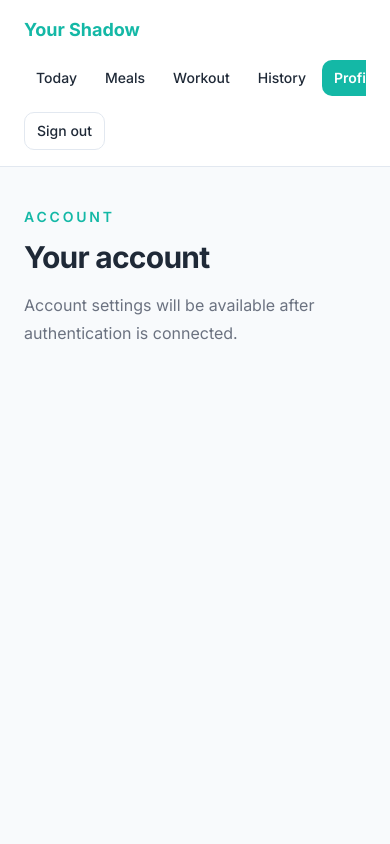
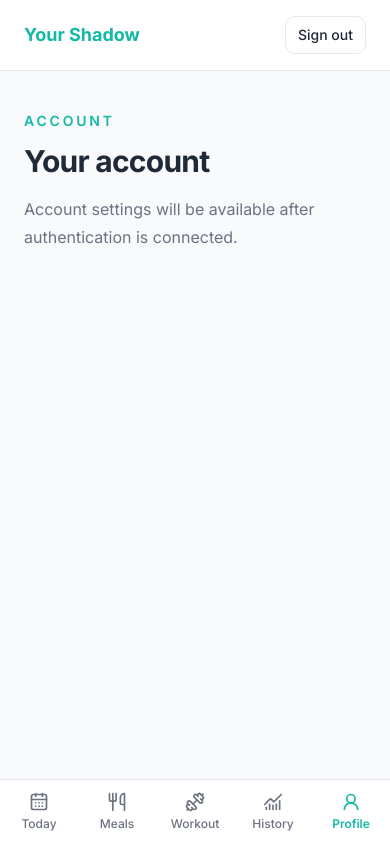
Before and after one commit to Austin7V/your-shadow, a Next.js app in the folder apps/web/: page /account in a window 390 px wide. Built offline with nearby package versions, Linux system fonts and the light colour scheme.

Commit message:
add: icons and fixed bottom nav for mobile and tablet layouts

```diff
--- a/apps/web/package.json
+++ b/apps/web/package.json
@@ -12,6 +12,7 @@
   },
   "dependencies": {
     "@your-shadow/contracts": "workspace:*",
+    "lucide-react": "^1.33.0",
     "next": "16.3.1",
     "react": "19.2.8",
     "react-dom": "19.2.8"
--- a/apps/web/src/app/(app)/layout.tsx
+++ b/apps/web/src/app/(app)/layout.tsx
@@ -31,7 +31,7 @@ export default function ApplicationLayout({
         </div>
       </header>
 
-      <main className="mx-auto w-full max-w-6xl px-6 py-10 sm:px-10 lg:px-16">
+      <main className="mx-auto w-full max-w-6xl px-6 py-10 pb-28 sm:px-10 lg:px-16 md:pb-10">
         {children}
       </main>
     </div>
--- a/apps/web/src/app/components/application-navigation.tsx
+++ b/apps/web/src/app/components/application-navigation.tsx
@@ -1,24 +1,36 @@
 "use client";
 
+import {
+  CalendarDays,
+  ChartNoAxesCombined,
+  Dumbbell,
+  type LucideIcon,
+  UserRound,
+  Utensils,
+} from "lucide-react";
 import Link from "next/link";
 import { usePathname } from "next/navigation";
 
-const navigationItems = [
-  { href: "/dashboard", label: "Today" },
-  { href: "/meals", label: "Meals" },
-  { href: "/workout", label: "Workout" },
-  { href: "/history", label: "History" },
-  { href: "/account", label: "Profile" },
+type NavigationItem = {
+  href: string;
+  label: string;
+  icon: LucideIcon;
+};
+
+const navigationItems: NavigationItem[] = [
+  { href: "/dashboard", label: "Today", icon: CalendarDays },
+  { href: "/meals", label: "Meals", icon: Utensils },
+  { href: "/workout", label: "Workout", icon: Dumbbell },
+  { href: "/history", label: "History", icon: ChartNoAxesCombined },
+  { href: "/account", label: "Profile", icon: UserRound },
 ];
 
 export function ApplicationNavigation() {
   const pathname = usePathname();
 
   return (
-    <nav
-      aria-label="Primary navigation"
-      className="flex w-full gap-1 overflow-x-auto md:w-auto"
-    >
+    <>
+      <nav aria-label="Primary navigation" className="hidden xl:flex xl:gap-1">
         {navigationItems.map((item) => {
           const isActive = pathname === item.href;
 
@@ -29,8 +41,8 @@ export function ApplicationNavigation() {
               aria-current={isActive ? "page" : undefined}
               className={
                 isActive
-                ? "shrink-0 rounded-md bg-primary px-3 py-2 text-sm font-semibold text-primary-foreground"
-                : "shrink-0 rounded-md px-3 py-2 text-sm font-medium transition-colors hover:bg-surface-muted focus-visible:outline-2 focus-visible:outline-offset-2 focus-visible:outline-ring"
+                  ? "rounded-md bg-primary px-3 py-2 text-sm font-semibold text-primary-foreground"
+                  : "rounded-md px-3 py-2 text-sm font-medium transition-colors hover:bg-surface-muted focus-visible:outline-2 focus-visible:outline-offset-2 focus-visible:outline-ring"
               }
             >
               {item.label}
@@ -38,5 +50,34 @@ export function ApplicationNavigation() {
           );
         })}
       </nav>
+
+      <nav
+        aria-label="Mobile primary navigation"
+        className="fixed inset-x-0 bottom-0 z-50 border-t border-border bg-surface xl:hidden"
+      >
+        <div className="mx-auto grid max-w-md grid-cols-5">
+          {navigationItems.map((item) => {
+            const Icon = item.icon;
+            const isActive = pathname === item.href;
+
+            return (
+              <Link
+                key={item.href}
+                href={item.href}
+                aria-current={isActive ? "page" : undefined}
+                className={
+                  isActive
+                    ? "flex min-h-16 flex-col items-center justify-center gap-1 text-xs font-semibold text-primary"
+                    : "flex min-h-16 flex-col items-center justify-center gap-1 text-xs font-medium text-muted-foreground transition-colors hover:text-foreground focus-visible:outline-2 focus-visible:outline-offset-[-2px] focus-visible:outline-ring"
+                }
+              >
+                <Icon aria-hidden="true" size={20} strokeWidth={2} />
+                <span>{item.label}</span>
+              </Link>
+            );
+          })}
+        </div>
+      </nav>
+    </>
   );
 }
```
Also changed, not shown: 1 other file (tests, documents, lock files or other folders). Lines whose indentation alone changed are shown as unchanged.
